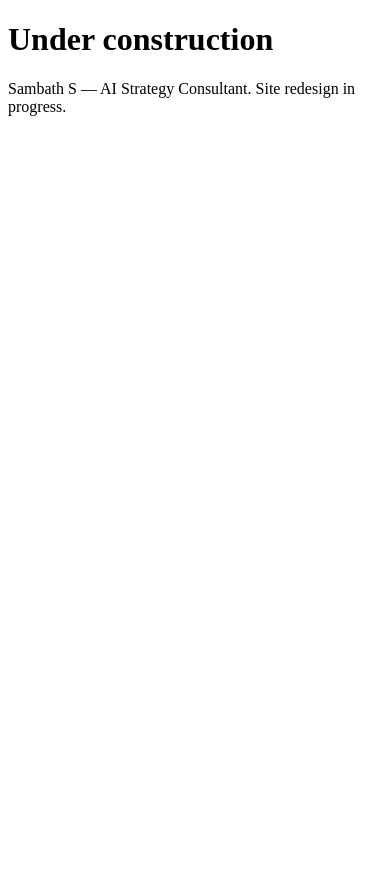
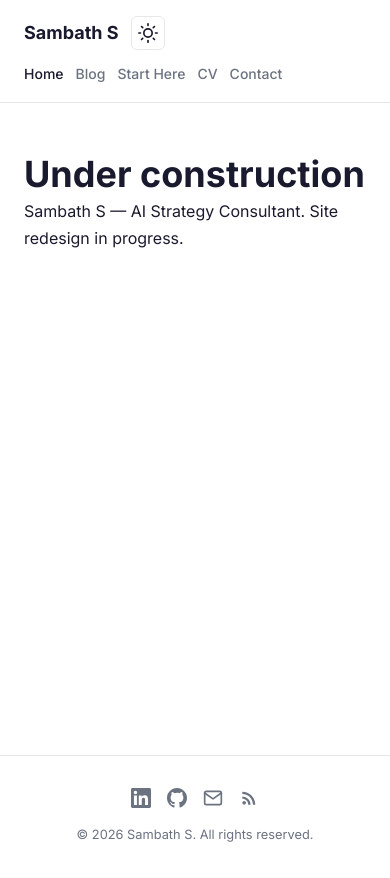
Before and after one commit to sambaths/sambaths-site, an Astro site: page / in a window 390 px wide. Before the commit the page ends 844 px from the top, so only its background shows below. Built offline with nearby package versions, Linux system fonts and the light colour scheme; Astro itself is replaced by a stand-in of ours.

Commit message:
BaseLayout + theme system
- Create BaseLayout.astro with HTML shell, meta viewport, Inter + JetBrains Mono fonts via Google Fonts CDN
- Implement CSS custom properties for light/dark theming (white/teal for light, dark gray/cyan for dark)
- Create ThemeToggle.astro with localStorage persistence and system preference detection
- Create SEO.astro with OG tags, Twitter Card, JSON-LD (Person/BlogPosting schema), canonical URL
- Create global.css with reset, typography scale, CSS custom properties, utility classes
- Navigation with 5 links (Home, Blog, Start Here, CV, Contact) with active state
- Footer with LinkedIn, GitHub, email, RSS social links and dynamic copyright year

Files changed:
  src/layouts/BaseLayout.astro, src/components/ThemeToggle.astro,
  src/components/SEO.astro, src/styles/global.css,
  src/pages/index.astro (updated to use BaseLayout)

Next: #4 Homepage

```diff
--- /dev/null
+++ b/src/components/SEO.astro
@@ -0,0 +1,86 @@
+---
+export interface Props {
+  title: string;
+  description: string;
+  image?: string;
+  url?: string;
+  type?: 'website' | 'article';
+  publishedTime?: string;
+  tags?: string[];
+}
+
+const { title, description, image, url, type = 'website', publishedTime, tags } = Astro.props;
+
+const siteTitle = 'Sambath S — AI Strategy Consultant';
+const fullTitle = title === siteTitle ? siteTitle : `${title} | Sambath S`;
+const siteUrl = 'https://sambaths.com';
+const canonicalUrl = url ? new URL(url, siteUrl).href : siteUrl;
+const ogImage = image || '/images/og-default.png';
+const twitterHandle = '@sambath__S';
+---
+
+<!-- Primary Meta Tags -->
+<title>{fullTitle}</title>
+<meta name="title" content={fullTitle} />
+<meta name="description" content={description} />
+<link rel="canonical" href={canonicalUrl} />
+
+<!-- Open Graph / Facebook -->
+<meta property="og:type" content={type} />
+<meta property="og:url" content={canonicalUrl} />
+<meta property="og:title" content={fullTitle} />
+<meta property="og:description" content={description} />
+<meta property="og:image" content={new URL(ogImage, siteUrl).href} />
+<meta property="og:site_name" content="Sambath S" />
+
+<!-- Twitter -->
+<meta property="twitter:card" content="summary_large_image" />
+<meta property="twitter:url" content={canonicalUrl} />
+<meta property="twitter:title" content={fullTitle} />
+<meta property="twitter:description" content={description} />
+<meta property="twitter:image" content={new URL(ogImage, siteUrl).href} />
+<meta name="twitter:site" content={twitterHandle} />
+<meta name="twitter:creator" content={twitterHandle} />
+
+{
+  type === 'article' && publishedTime && (
+    <meta property="article:published_time" content={publishedTime} />
+  )
+}
+
+{
+  tags?.map(tag => (
+    <meta property="article:tag" content={tag} />
+  ))
+}
+
+<!-- JSON-LD -->
+{
+  type === 'website' ? (
+    <script type="application/ld+json" set:html={JSON.stringify({
+      "@context": "https://schema.org",
+      "@type": "Person",
+      "name": "Sambath S",
+      "url": siteUrl,
+      "jobTitle": "AI Strategy Consultant",
+      "description": "AI Strategy Consultant — I architect the vision and build the code.",
+      "sameAs": [
+        "https://github.com/sambaths",
+        "https://linkedin.com/in/sambaths"
+      ]
+    })} />
+  ) : (
+    <script type="application/ld+json" set:html={JSON.stringify({
+      "@context": "https://schema.org",
+      "@type": "BlogPosting",
+      "headline": title,
+      "description": description,
+      "url": canonicalUrl,
+      "datePublished": publishedTime,
+      "author": {
+        "@type": "Person",
+        "name": "Sambath S"
+      }
+    })} />
+  )
+}
--- /dev/null
+++ b/src/components/ThemeToggle.astro
@@ -0,0 +1,67 @@
+---
+---
+
+<button id="theme-toggle" class="theme-toggle" aria-label="Toggle theme">
+  <svg class="theme-toggle__icon theme-toggle__icon--light" width="20" height="20" viewBox="0 0 24 24" fill="none" stroke="currentColor" stroke-width="2" stroke-linecap="round" stroke-linejoin="round">
+    <circle cx="12" cy="12" r="5" />
+    <line x1="12" y1="1" x2="12" y2="3" />
+    <line x1="12" y1="21" x2="12" y2="23" />
+    <line x1="4.22" y1="4.22" x2="5.64" y2="5.64" />
+    <line x1="18.36" y1="18.36" x2="19.78" y2="19.78" />
+    <line x1="1" y1="12" x2="3" y2="12" />
+    <line x1="21" y1="12" x2="23" y2="12" />
+    <line x1="4.22" y1="19.78" x2="5.64" y2="18.36" />
+    <line x1="18.36" y1="5.64" x2="19.78" y2="4.22" />
+  </svg>
+  <svg class="theme-toggle__icon theme-toggle__icon--dark" width="20" height="20" viewBox="0 0 24 24" fill="none" stroke="currentColor" stroke-width="2" stroke-linecap="round" stroke-linejoin="round">
+    <path d="M21 12.79A9 9 0 1 1 11.21 3 7 7 0 0 0 21 12.79z" />
+  </svg>
+</button>
+
+<style>
+  .theme-toggle {
+    background: none;
+    border: 1px solid var(--color-border);
+    border-radius: 0.375rem;
+    padding: 0.375rem;
+    cursor: pointer;
+    display: flex;
+    align-items: center;
+    justify-content: center;
+    color: var(--color-text);
+    transition: border-color 0.2s, color 0.2s;
+  }
+
+  .theme-toggle:hover {
+    border-color: var(--color-accent);
+    color: var(--color-accent);
+  }
+
+  .theme-toggle__icon--dark {
+    display: none;
+  }
+
+  [data-theme='dark'] .theme-toggle__icon--light {
+    display: none;
+  }
+
+  [data-theme='dark'] .theme-toggle__icon--dark {
+    display: block;
+  }
+</style>
+
+<script>
+  const toggle = document.getElementById('theme-toggle');
+  const stored = localStorage.getItem('theme');
+  const prefersDark = window.matchMedia('(prefers-color-scheme: dark)').matches;
+  const theme = stored || (prefersDark ? 'dark' : 'light');
+
+  document.documentElement.setAttribute('data-theme', theme);
+
+  toggle?.addEventListener('click', () => {
+    const current = document.documentElement.getAttribute('data-theme');
+    const next = current === 'dark' ? 'light' : 'dark';
+    document.documentElement.setAttribute('data-theme', next);
+    localStorage.setItem('theme', next);
+  });
+</script>
--- /dev/null
+++ b/src/layouts/BaseLayout.astro
@@ -0,0 +1,163 @@
+---
+import '../styles/global.css';
+import ThemeToggle from '../components/ThemeToggle.astro';
+import SEO from '../components/SEO.astro';
+
+export interface Props {
+  title: string;
+  description: string;
+  image?: string;
+  url?: string;
+  type?: 'website' | 'article';
+  publishedTime?: string;
+  tags?: string[];
+}
+
+const { title, description, image, url, type, publishedTime, tags } = Astro.props;
+const currentPath = Astro.url.pathname;
+---
+
+<!doctype html>
+<html lang="en" data-theme="light">
+  <head>
+    <meta charset="UTF-8" />
+    <meta name="viewport" content="width=device-width, initial-scale=1.0" />
+    <link rel="preconnect" href="https://fonts.googleapis.com" />
+    <link rel="preconnect" href="https://fonts.gstatic.com" crossorigin />
+    <link href="https://fonts.googleapis.com/css2?family=Inter:wght@400;500;600;700&family=JetBrains+Mono:wght@400;500&display=swap" rel="stylesheet" />
+    <link rel="alternate" type="application/rss+xml" title="Sambath S" href="/feed.xml" />
+    <SEO title={title} description={description} image={image} url={url} type={type} publishedTime={publishedTime} tags={tags} />
+  </head>
+  <body>
+    <header class="masthead">
+      <div class="container masthead__inner">
+        <a href="/" class="masthead__brand">Sambath S</a>
+        <nav class="masthead__nav" aria-label="Main navigation">
+          <a href="/" class={currentPath === '/' ? 'nav-link nav-link--active' : 'nav-link'}>Home</a>
+          <a href="/blog" class={currentPath.startsWith('/blog') ? 'nav-link nav-link--active' : 'nav-link'}>Blog</a>
+          <a href="/start-here" class={currentPath === '/start-here' ? 'nav-link nav-link--active' : 'nav-link'}>Start Here</a>
+          <a href="/cv" class={currentPath === '/cv' ? 'nav-link nav-link--active' : 'nav-link'}>CV</a>
+          <a href="/contact" class={currentPath === '/contact' ? 'nav-link nav-link--active' : 'nav-link'}>Contact</a>
+        </nav>
+        <ThemeToggle />
+      </div>
+    </header>
+
+    <main>
+      <slot />
+    </main>
+
+    <footer class="footer">
+      <div class="container footer__inner">
+        <div class="footer__social">
+          <a href="https://linkedin.com/in/sambaths" target="_blank" rel="noopener noreferrer" aria-label="LinkedIn">
+            <svg width="20" height="20" viewBox="0 0 24 24" fill="currentColor"><path d="M20.447 20.452h-3.554v-5.569c0-1.328-.027-3.037-1.852-3.037-1.853 0-2.136 1.445-2.136 2.939v5.667H9.351V9h3.414v1.561h.046c.477-.9 1.637-1.85 3.37-1.85 3.601 0 4.267 2.37 4.267 5.455v6.286zM5.337 7.433a2.062 2.062 0 01-2.063-2.065 2.064 2.064 0 112.063 2.065zm1.782 13.019H3.555V9h3.564v11.452zM22.225 0H1.771C.792 0 0 .774 0 1.729v20.542C0 23.227.792 24 1.771 24h20.451C23.2 24 24 23.227 24 22.271V1.729C24 .774 23.2 0 22.222 0h.003z"/></svg>
+          </a>
+          <a href="https://github.com/sambaths" target="_blank" rel="noopener noreferrer" aria-label="GitHub">
+            <svg width="20" height="20" viewBox="0 0 24 24" fill="currentColor"><path d="M12 0C5.374 0 0 5.373 0 12c0 5.302 3.438 9.8 8.207 11.387.599.111.793-.261.793-.577v-2.234c-3.338.726-4.033-1.416-4.033-1.416-.546-1.387-1.333-1.756-1.333-1.756-1.089-.745.083-.729.083-.729 1.205.084 1.839 1.237 1.839 1.237 1.07 1.834 2.807 1.304 3.492.997.107-.775.418-1.305.762-1.604-2.665-.305-5.467-1.334-5.467-5.931 0-1.311.469-2.381 1.236-3.221-.124-.303-.535-1.524.117-3.176 0 0 1.008-.322 3.301 1.23A11.509 11.509 0 0112 5.803c1.02.005 2.047.138 3.006.404 2.291-1.552 3.297-1.23 3.297-1.23.653 1.653.242 2.874.118 3.176.77.84 1.235 1.911 1.235 3.221 0 4.609-2.807 5.624-5.479 5.921.43.372.823 1.102.823 2.222v3.293c0 .319.192.694.801.576C20.566 21.797 24 17.3 24 12c0-6.627-5.373-12-12-12z"/></svg>
+          </a>
+          <a href="mailto:sambaths1@outlook.com" aria-label="Email">
+            <svg width="20" height="20" viewBox="0 0 24 24" fill="none" stroke="currentColor" stroke-width="2" stroke-linecap="round" stroke-linejoin="round"><path d="M4 4h16c1.1 0 2 .9 2 2v12c0 1.1-.9 2-2 2H4c-1.1 0-2-.9-2-2V6c0-1.1.9-2 2-2z"/><polyline points="22,6 12,13 2,6"/></svg>
+          </a>
+          <a href="/feed.xml" aria-label="RSS Feed">
+            <svg width="20" height="20" viewBox="0 0 24 24" fill="currentColor"><circle cx="6.18" cy="17.82" r="2.18"/><path d="M4 4.44v2.83c7.03 0 12.73 5.7 12.73 12.73h2.83c0-8.59-6.97-15.56-15.56-15.56zm0 5.66v2.83c3.9 0 7.07 3.17 7.07 7.07h2.83c0-5.47-4.43-9.9-9.9-9.9z"/></svg>
+          </a>
+        </div>
+        <p class="footer__copy">&copy; {new Date().getFullYear()} Sambath S. All rights reserved.</p>
+      </div>
+    </footer>
+  </body>
+</html>
+
+<style>
+  .masthead {
+    border-bottom: 1px solid var(--color-border);
+    padding: 1rem 0;
+  }
+
+  .masthead__inner {
+    display: flex;
+    align-items: center;
+    gap: 2rem;
+  }
+
+  .masthead__brand {
+    font-weight: 700;
+    font-size: 1.125rem;
+    color: var(--color-text);
+    white-space: nowrap;
+  }
+
+  .masthead__brand:hover {
+    color: var(--color-accent);
+  }
+
+  .masthead__nav {
+    display: flex;
+    gap: 1.25rem;
+    margin-right: auto;
+  }
+
+  .nav-link {
+    color: var(--color-text-muted);
+    font-size: 0.875rem;
+    font-weight: 500;
+    transition: color 0.2s;
+  }
+
+  .nav-link:hover,
+  .nav-link--active {
+    color: var(--color-text);
+  }
+
+  main {
+    min-height: calc(100vh - 12rem);
+    padding: 3rem 0;
+  }
+
+  .footer {
+    border-top: 1px solid var(--color-border);
+    padding: 2rem 0;
+  }
+
+  .footer__inner {
+    display: flex;
+    flex-direction: column;
+    align-items: center;
+    gap: 1rem;
+  }
+
+  .footer__social {
+    display: flex;
+    gap: 1rem;
+    align-items: center;
+  }
+
+  .footer__social a {
+    color: var(--color-text-muted);
+    display: flex;
+    align-items: center;
+  }
+
+  .footer__social a:hover {
+    color: var(--color-accent);
+  }
+
+  .footer__copy {
+    font-size: 0.8rem;
+    color: var(--color-text-muted);
+  }
+
+  @media (max-width: 640px) {
+    .masthead__inner {
+      flex-wrap: wrap;
+      gap: 0.75rem;
+    }
+
+    .masthead__nav {
+      order: 1;
+      width: 100%;
+      gap: 0.75rem;
+    }
+  }
+</style>
--- a/src/pages/index.astro
+++ b/src/pages/index.astro
@@ -1,16 +1,10 @@
 ---
-// Placeholder index page to verify Astro pipeline works end-to-end
+import BaseLayout from '../layouts/BaseLayout.astro';
 ---
 
-<!doctype html>
-<html lang="en">
-  <head>
-    <meta charset="UTF-8" />
-    <meta name="viewport" content="width=device-width, initial-scale=1.0" />
-    <title>Sambath S — AI Strategy Consultant</title>
-  </head>
-  <body>
+<BaseLayout title="Sambath S — AI Strategy Consultant" description="AI Strategy Consultant — I architect the vision and build the code." url="/">
+  <div class="container">
     <h1>Under construction</h1>
     <p>Sambath S — AI Strategy Consultant. Site redesign in progress.</p>
-  </body>
-</html>
+  </div>
+</BaseLayout>
--- /dev/null
+++ b/src/styles/global.css
@@ -0,0 +1,95 @@
+:root {
+  --color-bg: #ffffff;
+  --color-text: #1a1a2e;
+  --color-text-muted: #6b7280;
+  --color-accent: #0d9488;
+  --color-accent-hover: #0f766e;
+  --color-border: #e5e7eb;
+  --color-card-bg: #f9fafb;
+  --color-code-bg: #f3f4f6;
+  --font-sans: 'Inter', system-ui, -apple-system, sans-serif;
+  --font-mono: 'JetBrains Mono', 'Fira Code', monospace;
+  --max-width: 48rem;
+  --content-padding: 1.5rem;
+}
+
+[data-theme='dark'] {
+  --color-bg: #0f172a;
+  --color-text: #e2e8f0;
+  --color-text-muted: #94a3b8;
+  --color-accent: #22d3ee;
+  --color-accent-hover: #06b6d4;
+  --color-border: #334155;
+  --color-card-bg: #1e293b;
+  --color-code-bg: #1e293b;
+}
+
+*,
+*::before,
+*::after {
+  box-sizing: border-box;
+  margin: 0;
+  padding: 0;
+}
+
+html {
+  font-size: 100%;
+  scroll-behavior: smooth;
+}
+
+body {
+  font-family: var(--font-sans);
+  background: var(--color-bg);
+  color: var(--color-text);
+  line-height: 1.7;
+  -webkit-font-smoothing: antialiased;
+  -moz-osx-font-smoothing: grayscale;
+  transition: background 0.3s, color 0.3s;
+}
+
+a {
+  color: var(--color-accent);
+  text-decoration: none;
+  transition: color 0.2s;
+}
+
+a:hover {
+  color: var(--color-accent-hover);
+}
+
+img {
+  max-width: 100%;
+  height: auto;
+  display: block;
+}
+
+pre,
+code {
+  font-family: var(--font-mono);
+}
+
+h1, h2, h3, h4, h5, h6 {
+  line-height: 1.3;
+  font-weight: 700;
+}
+
+h1 { font-size: 2.25rem; }
+h2 { font-size: 1.75rem; }
+h3 { font-size: 1.25rem; }
+
+.container {
+  max-width: var(--max-width);
+  margin: 0 auto;
+  padding: 0 var(--content-padding);
+}
+
+.sr-only {
+  position: absolute;
+  width: 1px;
+  height: 1px;
+  padding: 0;
+  margin: -1px;
+  overflow: hidden;
+  clip: rect(0, 0, 0, 0);
+  border: 0;
+}
```
